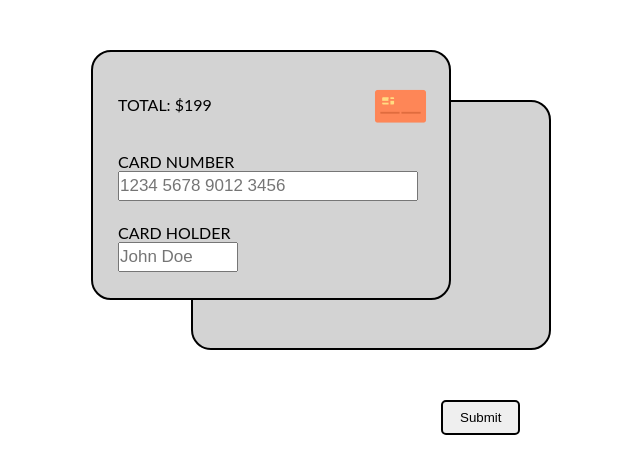
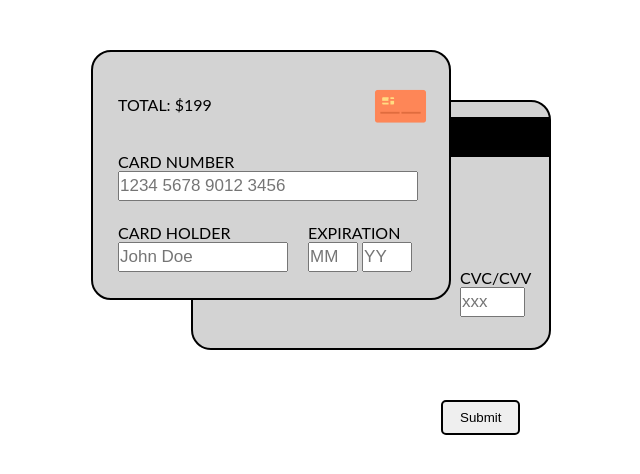
Before and after one commit to Anderson-Packer/wdd131, a plain HTML site: page creditcard/index.html in a window 1280 px wide. Shown: the whole page, without its empty margins (309-949 px from the left). Drawn offline with Linux system fonts and the light colour scheme.

Commit message:
Card Done

```diff
--- a/creditcard/index.html
+++ b/creditcard/index.html
@@ -19,9 +19,19 @@
             <label for="holder">CARD HOLDER</label>
             <input type="text" placeholder="John Doe" id="holder" name="holder">
         </div>
+        <div class="expiration">
+            <label for="exp">EXPIRATION</label>
+            <input type="text" placeholder="MM" id="exp" name="exp">
+            <input type="text" placeholder="YY" id="exp" name="year">
+        </div>
+        </div>
     </div>
     <div class="back">
-        <h1>back</h1>
+        <div class="bar"></div>
+        <div class="CVC">
+            <label for="CVC">CVC/CVV</label>
+            <input type="text" placeholder="xxx" id="CVC" name="CVC">
+        </div>
     </div>
     </form>
     <button class="submit">Submit</button>
--- a/creditcard/style.css
+++ b/creditcard/style.css
@@ -48,9 +48,7 @@ p {
 }
 
 #holder {
-    width: 120px;
-    height: 30px;
-    font-size: 17px;
+    width: 170px;
 }
 
 .back {
@@ -77,8 +75,42 @@ p {
 
 #card-number {
     width: 300px;
+}
+
+.expiration {
+    grid-column: 2;
+    grid-row: 3;
+}
+
+input {
+    font-size: 17px;
     height: 30px;
-    font-size: 17px;
+}
+
+#exp {
+    width: 50px;
+}
+
+.back {
+    display: grid;
+    grid-template-columns: 3fr 1fr;
+    grid-template-rows: 3fr 1fr;
+    padding: 15px 0 30px 0;
+}
+
+.CVC {
+    grid-row: 2;
+    grid-column: 2;
+}
+
+#CVC {
+    width: 65px
+}
+
+.bar {
+    background-color: black;
+    grid-column: 1/3;
+    height: 40px;
 }
 
 @media (max-width: 900px){
```
